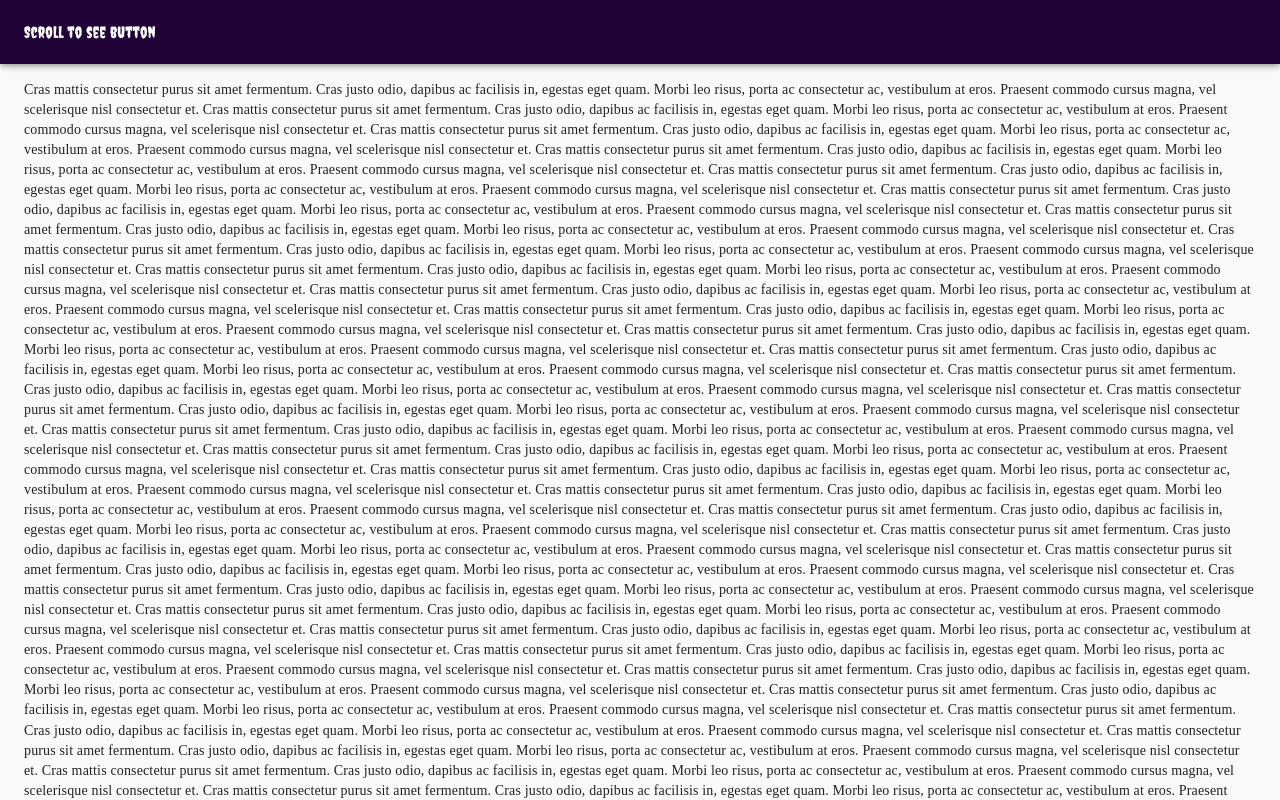
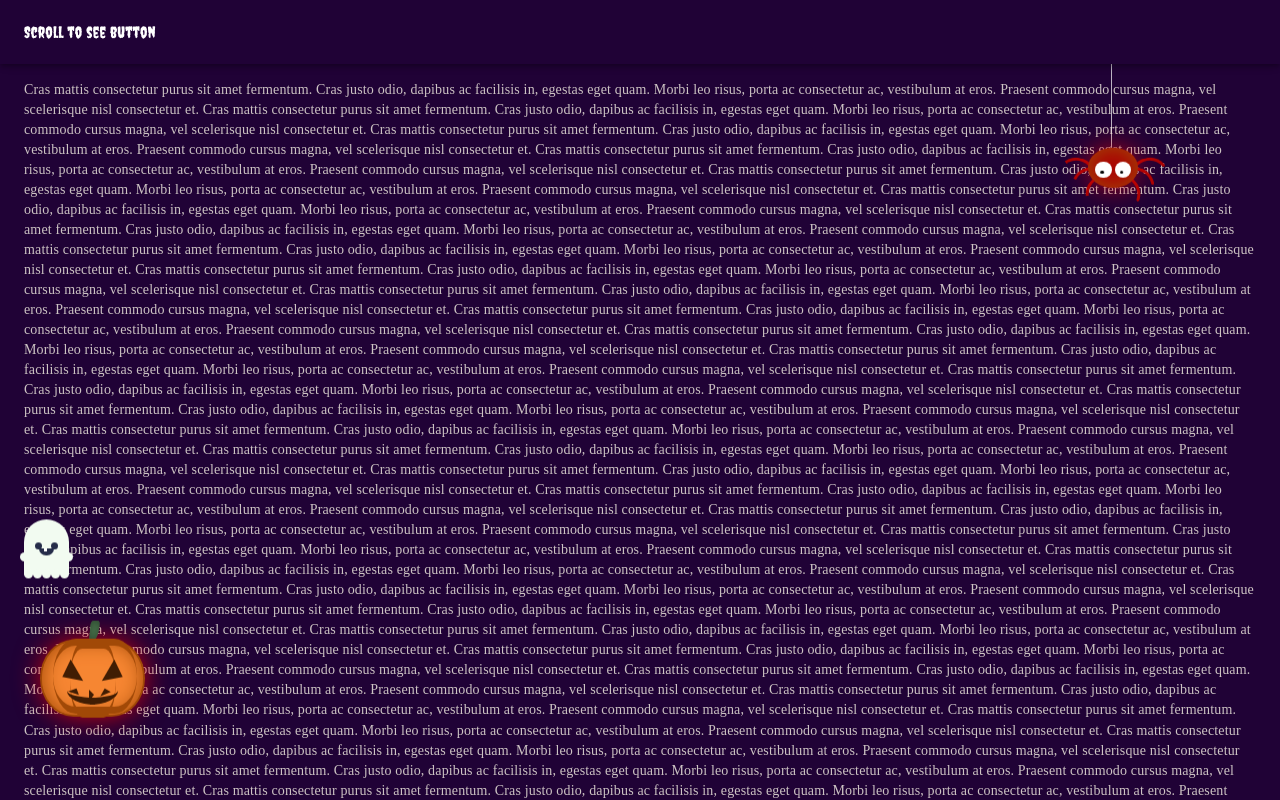
Before and after one commit to Meghana-12/hack-or-treat, a React (Create React App) app: page / in a window 1280 px wide. Shown: the top 800 px of the page. Built offline with nearby package versions, Linux system fonts and the light colour scheme; a web font is replaced by a local one.

Commit message:
added cute animations xD

```diff
--- a/public/index.html
+++ b/public/index.html
@@ -30,7 +30,7 @@
   </head>
   <body>
     <noscript>You need to enable JavaScript to run this app.</noscript>
-    <div id="root"></div>
+    <div style="color: rgb(204, 195, 195); background: #200236;" id="root"></div>
     <!--
       This HTML file is a template.
       If you open it directly in the browser, you will see an empty page.
--- a/src/App.js
+++ b/src/App.js
@@ -1,12 +1,19 @@
 import logo from './logo.svg';
 import './App.css';
-import { ThemeProvider } from '@material-ui/core/styles'
-import CssBaseline from '@material-ui/core/CssBaseline'
-import theme from './theme'
-import Nav from './Components/nav'
+import { ThemeProvider } from '@material-ui/core/styles';
+import CssBaseline from '@material-ui/core/CssBaseline';
+import theme from './theme';
+import Nav from './Components/nav';
+import Spider from './Components/Spider/spider';
+import Pumpkin from './Components/Pumpkin/pumpkin';
+import Ghost from './Components/Ghost/ghost';
 
 function App() {
   return (
+    <div>
+      <Spider />
+      <Ghost />
+      <Pumpkin />
     <ThemeProvider theme={theme}>
     <CssBaseline />
       <Nav
@@ -20,6 +27,7 @@ Praesent commodo cursus magna, vel scelerisque nisl consectetur et.`,
           .join('\n')}
       />
   </ThemeProvider>
+  </div>
   );
 }
 
--- /dev/null
+++ b/src/Components/Ghost/ghost.js
@@ -0,0 +1,22 @@
+import React from 'react';
+import './style.css';
+
+class Ghost extends React.Component {
+    render(){
+        return (
+            <div id="spooky">
+                <div id="body">
+                    <div id="eyess"></div>
+                    <div id="mouth"></div>
+                    <div id="feet">
+                        <div></div>
+                        <div></div>
+                        <div></div>
+                    </div>
+                </div>
+            </div>
+        );
+    }
+}
+
+export default Ghost;
--- /dev/null
+++ b/src/Components/Ghost/style.css
@@ -0,0 +1,108 @@
+*:after,
+*:before {
+    box-sizing: inherit;
+}
+
+#spooky {
+    width: 20%;
+    height: 20%;
+    position: fixed;
+    animation: floaty 2s infinite;
+}
+
+#spooky #body {
+    position: fixed;
+    width: 45px;
+    height: 55px;
+    margin-top: 65vh;
+    margin-left: 3vh;
+    background: #f2fbf1;
+    border-top-left-radius: 23px;
+    border-top-right-radius: 23px;
+}
+
+#spooky #body:before,
+#spooky #body:after {
+    content: '';
+    position: absolute;
+    top: 33px;
+    display: inline-block;
+    width: 9px;
+    height: 9px;
+    border-radius: 50%;
+    background: #f2fbf1;
+    animation: floaty .8s infinite;
+}
+
+#spooky #body:before {
+    left: -4px;
+}
+
+#spooky #body:after {
+    right: -4px;
+}
+
+#spooky #body #eyess {
+    display: flex;
+    justify-content: space-between;
+    margin: 0 auto;
+    padding: 23px 0 0;
+    width: 23px;
+    height: 5px;
+}
+
+#spooky #body #eyess:before,
+#spooky #body #eyess:after {
+    content: ' ';
+    display: block;
+    width: 7px;
+    height: 7px;
+    background: #252c49;
+    border-radius: 50%;
+}
+
+#spooky #body #mouth {
+    background: #252c49;
+    margin: 6px auto 0;
+    width: 15px;
+    height: 7px;
+    border-bottom-left-radius: 7px;
+    border-bottom-right-radius: 7px;
+}
+
+#spooky #body #mouth:before {
+    content: ' ';
+    display: block;
+    background: #fff;
+    margin-left: 5px;
+    width: 3px;
+    height: 3px;
+}
+
+#spooky #body #feet {
+    position: absolute;
+    display: flex;
+    bottom: -4px;
+    width: 45px;
+    height: 9px;
+}
+
+#spooky #body #feet > *,
+#spooky #body #feet::before,
+#spooky #body #feet::after {
+    content: ' ';
+    width: 9px;
+    height: 9px;
+    background: #f2fbf1;
+    border-radius: 50%;
+}
+
+@keyframes floaty {
+    0%, 100% {
+        transform: translateY(0);
+    }
+
+    50% {
+        transform: translateY(-5px);
+    }
+}
--- /dev/null
+++ b/src/Components/Pumpkin/pumpkin.js
@@ -0,0 +1,20 @@
+import React from 'react';
+import './style.css';
+
+class Pumpkin extends React.Component {
+    render(){
+        return (
+            <div class="pumpkin">
+                <div class="texture"></div>
+                <div class="root"></div>
+                <div class="eye left"></div>
+                <div class="eye right"></div>
+                <div class="mouth left"></div>
+                <div class="mouth right"></div>
+                <div class="teeth"></div>
+            </div>
+        );
+    }
+}
+
+export default Pumpkin;
--- /dev/null
+++ b/src/Components/Pumpkin/style.css
@@ -0,0 +1,135 @@
+.pumpkin {
+    height: 5.5em;
+    width: 7.5em;
+    margin-left: 5vh;
+    margin-top: 80vh;
+    background-color: #f68632;
+    border: 0.2em solid #a14907;
+    border-radius: 70%/110%;
+    position: fixed;
+    box-shadow: inset 0 0 20px #a14907, 0 0 30px -4px red;
+    z-index: 1;
+    animation: float 3s infinite;
+}
+
+.pumpkin .texture {
+    height: 5.4em;
+    width: 3.25em;
+    position: absolute;
+    bottom: -0.2em;
+    left: 2em;
+    border-radius: 70%/130%;
+    border-bottom: 0.5em solid #a14907;
+    border-top: 0.5em solid #a14907;
+  }
+
+  .pumpkin .texture:after {
+    content: "";
+    display: block;
+    height: 5.35em;
+    width: 6em;
+    position: absolute;
+    bottom: -0.2em;
+    left: -1.25em;
+    border-radius: 70%/130%;
+    border-bottom: 0.5em solid #a14907;
+    border-top: 0.5em solid #a14907;
+  }
+
+  .pumpkin .root {
+    background: #517f54;
+    height: 1.4em;
+    width: 0.625em;
+    position: absolute;
+    left: calc(3.75em - 0.3125em);
+    top: -1.5em;
+    transform: rotate(5deg);
+    border-radius: 30% 20% 70% 10%;
+    z-index: -1;
+    box-shadow: inset 0 0px 10px #29412b;
+  }
+
+  .pumpkin .eye {
+    position: absolute;
+    width: 0;
+    height: 0;
+    border-top: 0.8em solid transparent;
+    top: 1.4em;
+  }
+
+  .pumpkin .eye.right {
+    right: 1.4em;
+    transform: rotate(30deg);
+    border-bottom: 1em solid transparent;
+    border-left: 1.2em solid #401d03;
+  }
+
+  .pumpkin .eye.left {
+    left: 1.4em;
+    transform: rotate(-30deg);
+    border-bottom: 1em solid transparent;
+    border-right: 1.2em solid #401d03;
+  }
+
+  .pumpkin .mouth {
+    width: 2em;
+    height: 1em;
+    position: absolute;
+    bottom: 0.75em;
+    border-bottom: 0.5em solid #401d03;
+  }
+
+  .pumpkin .mouth.right {
+    right: 1.8em;
+    border-radius: 0 0 100% 0;
+  }
+
+  .pumpkin .mouth.left {
+    left: 1.8em;
+    border-radius: 0 0 0 100%;
+  }
+  .pumpkin .teeth {
+    width: 0.25em;
+    height: 0.5em;
+    position: absolute;
+    top: 3.4em;
+    left: 3.35em;
+    border-top: 0.4em solid transparent;
+    border-bottom: 0.5em solid transparent;
+    border-left: 0.4em solid #401d03;
+  }
+
+  .pumpkin .teeth:before, .pumpkin .teeth:after {
+    content: "";
+    display: block;
+    position: absolute;
+    width: 0;
+    height: 0;
+    border-bottom: 0.4em solid transparent;
+  }
+
+  .pumpkin .teeth:before {
+    right: 1.2em;
+    top: -0.4em;
+    transform: rotate(70deg);
+    border-bottom: 0.7em solid transparent;
+    border-left: 0.5em solid #401d03;
+  }
+
+  .pumpkin .teeth:after {
+    left: 0.55em;
+    top: -0.35em;
+    transform: rotate(30deg);
+    border-bottom: 0.7em solid transparent;
+    border-left: 0.5em solid #401d03;
+  }
+
+  @keyframes float {
+    0%, 100% {
+        transform: translateY(0);
+    }
+
+    50% {
+        transform: translateY(-10%);
+    }
+  }
--- /dev/null
+++ b/src/Components/Spider/spider.js
@@ -0,0 +1,28 @@
+import React from 'react';
+import './style.css';
+
+class Spider extends React.Component {
+    render(){
+        return (
+            <div class="spider">
+            <div class="spiderweb"></div>
+            <div class="body">
+                <div class="eye left"></div>
+                <div class="eye right"></div>
+            </div>
+            <div class="legs left">
+                <div class="leg"></div>
+                <div class="leg"></div>
+                <div class="leg"></div>
+            </div>
+            <div class="legs right">
+                <div class="leg"></div>
+                <div class="leg"></div>
+                <div class="leg"></div>
+            </div>
+            </div>
+        );
+    }
+}
+
+export default Spider;
--- /dev/null
+++ b/src/Components/Spider/style.css
@@ -0,0 +1,130 @@
+.spider {
+    position: fixed;
+    display: inline-block;
+    top: 0;
+    left: 85%;
+    animation: swing 2s infinite;
+    transform-origin: top;
+    transition: 1s ease-in-out;
+}
+
+.spider .spiderweb {
+    width: 1px;
+    height: 150px;
+    margin-left: 23px;
+    background: rgba(255,255,255, .7);
+}
+
+.spider .body {
+    width: 50px;
+    height: 40px;
+    background: rgb(170, 4, 4);
+    position: relative;
+    border-radius: 50%;
+    box-shadow: inset 0 0 20px #a14907, 0 0 30px -4px red;
+}
+
+.spider .body .eye {
+    width: 16.5px;
+    height: 16.5px;
+    position: absolute;
+    bottom: 10px;
+    background: #fff;
+    border-radius: 50%;
+}
+
+.spider .body .eye.left {
+    left: 7px;
+}
+
+.spider .body .eye.right {
+    right: 7px;
+}
+
+.spider .body .eye:after {
+    background: #000;
+    width: 3.5px;
+    height: 3.5px;
+    content: '';
+    display: block;
+    margin: 55%;
+    border-radius: 50%;
+
+    /* 3. Animatie */
+    animation: look 8s infinite;
+}
+
+.spider .legs .leg {
+    width: 40px;
+    height: 20px;
+    margin-top: -10px;
+    border: 3px solid transparent;
+    border-top-color:rgb(170, 4, 4);
+    border-radius: 40px 40px 0 0;
+}
+
+.spider .legs {
+    position: absolute;
+    bottom: -5%;
+    z-index: -1;
+}
+
+.spider .legs.left {
+    left: -80%;
+}
+.spider .legs.right {
+    right: -60%;
+}
+
+
+.legs.left .leg:nth-child(1){
+    transform: rotate(10deg);
+    margin-left: 10px;
+}
+.legs.right .leg:nth-child(1){
+    transform: rotate(-10deg);
+    margin-left: -10px;
+}
+
+
+.legs.left .leg:nth-child(2){
+    transform: rotate(-20deg);
+    margin-left: 20px;
+}
+.legs.right .leg:nth-child(2){
+    transform: rotate(20deg);
+    margin-left: -20px;
+}
+
+
+.legs.left .leg:nth-child(3){
+    transform: rotate(-50deg);
+    margin-left: 30px;
+}
+.legs.right .leg:nth-child(3){
+    transform: rotate(50deg);
+    margin-left: -30px;
+}
+
+/* 1. Animatie */
+@keyframes look {
+    0%, 40%, 100% {
+        transform: translateX(0);
+    }
+
+    45%, 95% {
+        transform: translateX(-110%);
+    }
+}
+
+
+/* 3. Animatie */
+@keyframes swing {
+    0%, 100% {
+        transform: translateY(0);
+    }
+
+    50% {
+        transform: translateY(-20px);
+    }
+}
```
